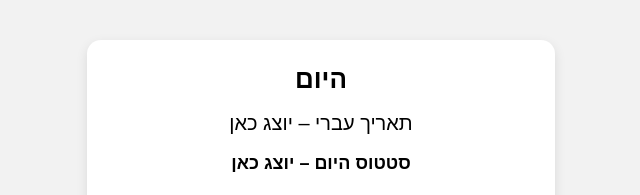
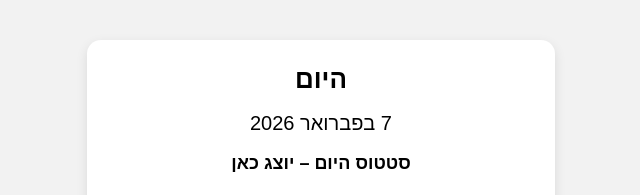
Before and after one commit to Kristina130276/ashkenazi-calendar, a plain HTML site: page index.html in a window 1280 px wide. Shown: the top 195 px of the page, 319-959 px from the left. Drawn offline with Linux system fonts and the light colour scheme.

Commit message:
Update index.html

```diff
--- a/index.html
+++ b/index.html
@@ -61,5 +61,21 @@
       לשאלות הלכתיות – לפי רב או מנהג הקהילה.
     </div>
   </div>
+  <script>
+  const today = new Date();
+
+  const options = {
+    day: 'numeric',
+    month: 'long',
+    year: 'numeric'
+  };
+
+  const formattedDate = today.toLocaleDateString('he-IL', options);
+
+  const dateDiv = document.querySelector('.date');
+  if (dateDiv) {
+    dateDiv.textContent = formattedDate;
+  }
+</script>
 </body>
 </html>
```
